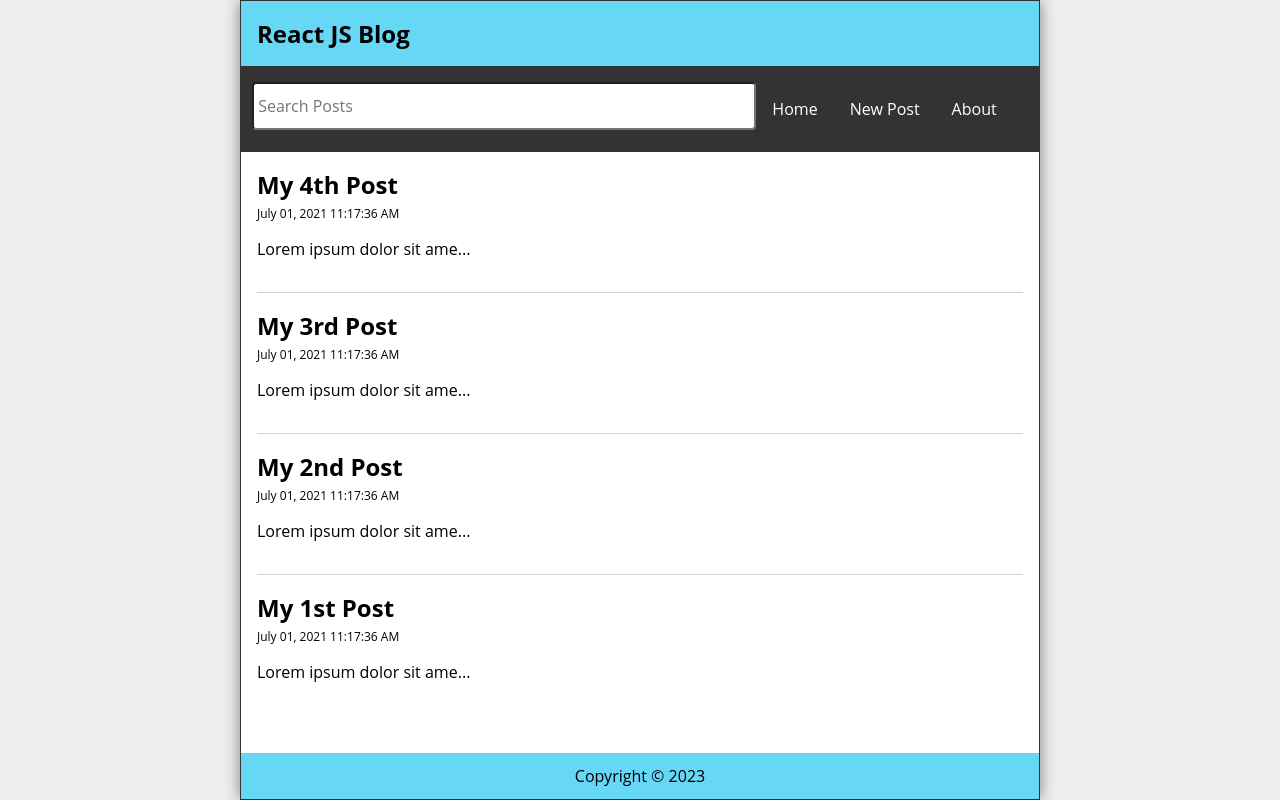
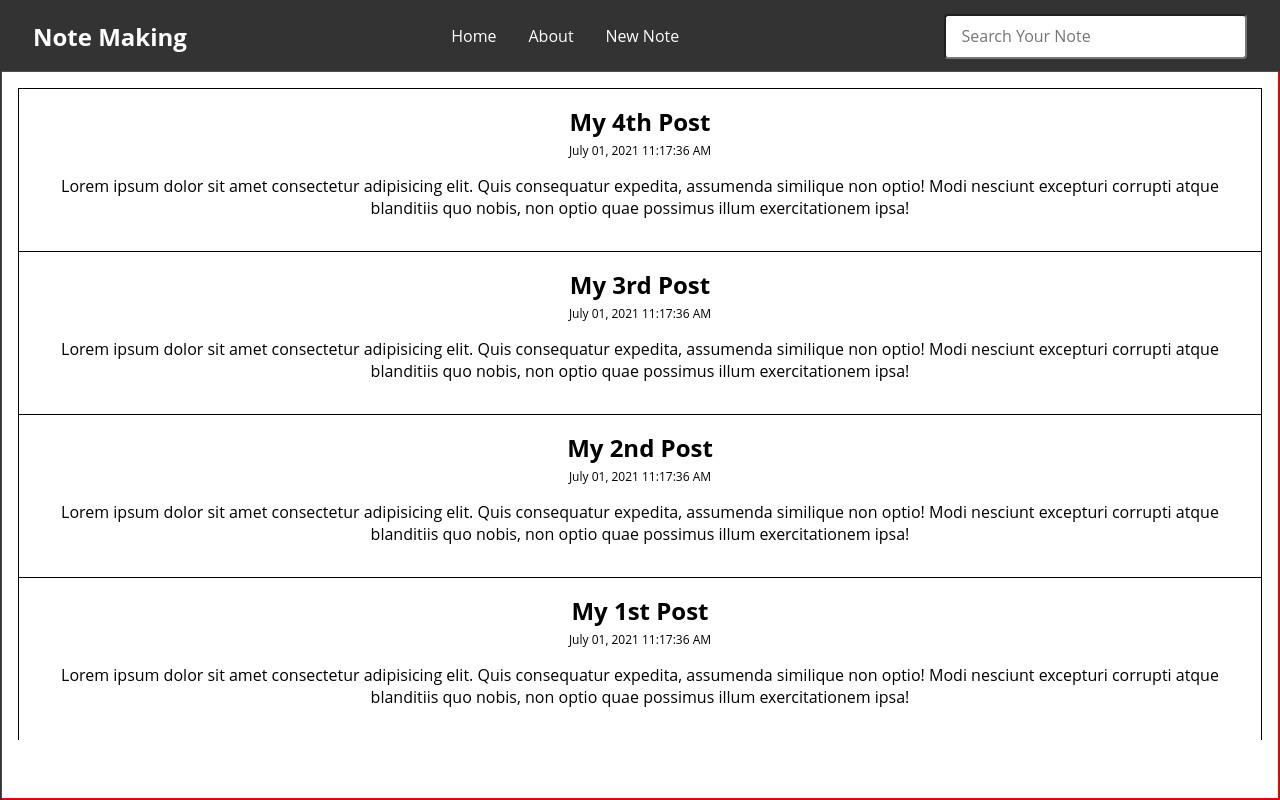
Before and after one commit to svandu/note-making-app, a React (Vite) app: page / in a window 1280 px wide. Built offline with nearby package versions, Linux system fonts and the light colour scheme.

Commit message:
major changes

```diff
--- a/src/App.css
+++ b/src/App.css
@@ -1,6 +1,6 @@
 .App {
     width: 100%;
-    max-width: 800px;
+    /* max-width: 800px; */
     height: 100vh;
     display: flex;
     flex-direction: column;
--- a/src/App.jsx
+++ b/src/App.jsx
@@ -1,5 +1,5 @@
 import Nav from "./Components/Nav";
-import Footer from "./Components/Footer";
+// import Footer from "./Components/Footer";
 import HomePage from "./Components/HomePage";
 import NewPost from "./Components/NewPost";
 import PostPage from "./Components/PostPage";
@@ -98,7 +98,7 @@ function App() {
           <Route path="/missing" element={<Missing />}/>
         </Route>
       </Routes>
-      <Footer />
+      {/* <Footer /> */}
     </div>
   );
 }
--- a/src/Components/Header/header.scss
+++ b/src/Components/Header/header.scss
@@ -9,7 +9,6 @@
     h1 {
       font-size: 1.5rem;
     }
-
     svg {
       font-size: 2rem;
     }
--- a/src/Components/Header/index.jsx
+++ b/src/Components/Header/index.jsx
@@ -1,9 +1,11 @@
 import './header.scss';
 
+// eslint-disable-next-line react/prop-types
 function Header({ title }) {
   return (
     <main className='header-container'>
         <h1>{title}</h1>
+        <p>header container</p>
     </main>
   )
 }
--- a/src/Components/HomePage/homepage.scss
+++ b/src/Components/HomePage/homepage.scss
@@ -1,9 +1,12 @@
 .home-container {
     width: 100%;
-    flex-grow: 1;
+    // flex-grow: 1;
     padding: 1rem;
     overflow-y: auto;
+    height: 100vh;
     background-color: #fff;
+    border: 1px solid red;
+    justify-content: space-between;
 
     .post a {
         text-decoration: none;
--- a/src/Components/Nav/index.jsx
+++ b/src/Components/Nav/index.jsx
@@ -1,29 +1,33 @@
 // eslint-disable-next-line react/prop-types
 import { Link, Outlet } from 'react-router-dom';
-import Header from '../Header';
+// import Header from '../Header';
 import './nav.scss'
 
 // eslint-disable-next-line react/prop-types
 function Nav({ search, setSearch }) {
   return (
     <>
-      <Header title="React JS Blog"/>
+      {/* <Header title="Note Making"/>
+       */}
       <nav className="nav-container">
+      <main className='logo-container'>
+        <h1>Note Making</h1>
+      </main>
+      <ul>
+        <li><Link to="/">Home</Link></li>
+        <li><Link to="/about">About</Link></li>
+        <li><Link to="/post">New Note</Link></li>
+      </ul>
       <form className="searchForm" onSubmit={(e) => e.preventDefault()}>
         <label htmlFor="search">Search Posts</label>
         <input
           id="search"
           type="text"
-          placeholder="Search Posts"
+          placeholder="Search Your Note"
           value={search}
           onChange={(e) => setSearch(e.target.value)}
         />
       </form>
-      <ul>
-        <li><Link to="/">Home</Link></li>
-        <li><Link to="/post">New Post</Link></li>
-        <li><Link to="/about">About</Link></li>
-      </ul>
     </nav>
     <Outlet />
     </>
--- a/src/Components/Nav/nav.scss
+++ b/src/Components/Nav/nav.scss
@@ -2,10 +2,15 @@
     width: 100%;
     background-color: #333;
     display: flex;
-    padding: 1rem 0.7rem;
+    padding: 0.5rem 2rem;
+    justify-content: space-between;
+    align-items: center;
 
     .searchForm {
-        width: 65%;
+        width: 25%;
+        display: flex;
+        justify-content: space-between;
+        align-items: center;
 
         label {
             position: absolute;
@@ -13,12 +18,16 @@
           }
     }
 
+    .logo-container h1 {
+      color: #fff;
+    }
+
     .searchForm input[type="text"] {
     font-family: 'Open Sans', sans-serif;
     width: 100%;
-    min-height: 48px;
+    min-height: 45px;
     font-size: 1rem;
-    padding: 0.25rem;
+    padding: 0.25rem 1rem;
     border-radius: 0.25rem;
     outline: none;
     }
--- a/src/Components/NewPost/index.jsx
+++ b/src/Components/NewPost/index.jsx
@@ -14,7 +14,7 @@ function NewPost({
 }) {
   return (
     <main className="newpost-container">
-      <h2>New Post</h2>
+      <h2>Create Your New Note</h2>
       <form className="newPostForm" onSubmit={handleSubmit}>
         <label htmlFor="postTitle">Title:</label>
         <input
@@ -24,14 +24,14 @@ function NewPost({
           value={postTitle}
           onChange={(e) => setPostTitle(e.target.value)}
         />
-        <label htmlFor="postBody">Post:</label>
+        <label htmlFor="postBody">Note:</label>
         <textarea
           id="postBody"
           required
           value={postBody}
           onChange={(e) => setPostBody(e.target.value)}
         ></textarea>
-        <button type="submit">Add New Post</button>
+        <button type="submit">Add New Note</button>
       </form>
     </main>
   );
--- a/src/Components/Post/index.jsx
+++ b/src/Components/Post/index.jsx
@@ -5,15 +5,18 @@ import "./post.scss";
 // eslint-disable-next-line react/prop-types
 function Post({ post }) {
   return (
-    <article className="post">
+    <div className="post-wrapper">
+      <article className="post">
       <Link to={`/post/${post.id}`}>
         <h2>{post.title}</h2>
         <p className="postDate">{post.datetime}</p>
       </Link>
-      <p className="postBody">
+      {/* <p className="postBody">
         {post.body.length <= 25 ? post.body : `${post.body.slice(0, 25)}...`}
-      </p>
+      </p> */}
+      <p className="postBody">{post.body}</p>
     </article>
+    </div>
   );
 }
 
--- a/src/Components/Post/post.scss
+++ b/src/Components/Post/post.scss
@@ -1,7 +1,14 @@
+.post-wrapper {
+
   .post {
     margin-top: 1rem;
-  padding-bottom: 1rem;
-  border-bottom: 1px solid lightgray;
+    padding: 1rem;
+    border: 1px solid black;
+    // width: 100%;
+    height: 50%;
+    text-align: center;
+
+    // border-bottom: 1px solid lightgray;
       .postDate {
           font-size: 0.75rem;
           margin-top: 0.25rem;
@@ -18,3 +25,4 @@
   .post:last-child {
   border-bottom: none;
   }
+}
--- a/src/Components/PostPage/index.jsx
+++ b/src/Components/PostPage/index.jsx
@@ -1,8 +1,10 @@
 import './postpage.scss'
 import { useParams, Link } from 'react-router-dom';
 
+// eslint-disable-next-line react/prop-types
 function PostPage({posts, handleDelete}) {
   const { id } = useParams();
+  // eslint-disable-next-line react/prop-types
   const post = posts.find(post => (post.id).toString() === id );
   return (
     <main className='postpage-container'>
@@ -18,7 +20,7 @@ function PostPage({posts, handleDelete}) {
         {!post &&
             <>
               <h2>Post Not Found</h2>
-              <p>Well, that's disappointing.</p>
+              <p>Well, that is disappointing.</p>
               <p>
                 <Link to="/">Visit Our HomePage</Link>
               </p>
--- a/src/index.css
+++ b/src/index.css
@@ -18,8 +18,10 @@
   }
 
   #root {
-    flex-grow: 1;
+    /* flex-grow: 1;
     display: flex;
     justify-content: center;
-    align-items: center;
+    align-items: center; */
+
+    width: 100%;
   }
```
Also changed, not shown: src/assets/Icons/pencil.svg (added). Lines whose indentation alone changed are shown as unchanged.
